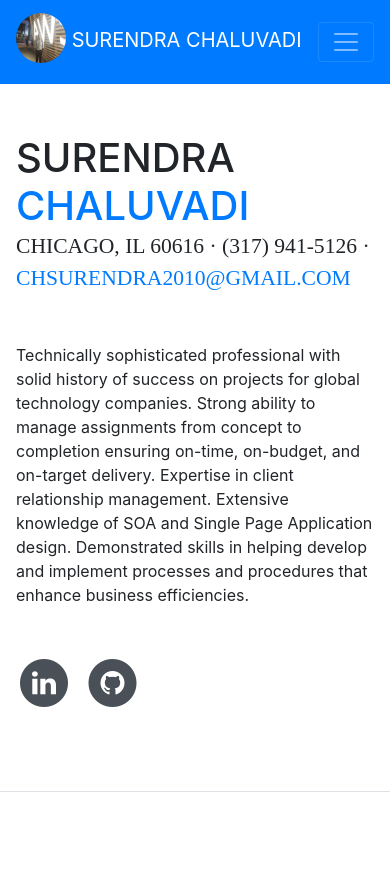
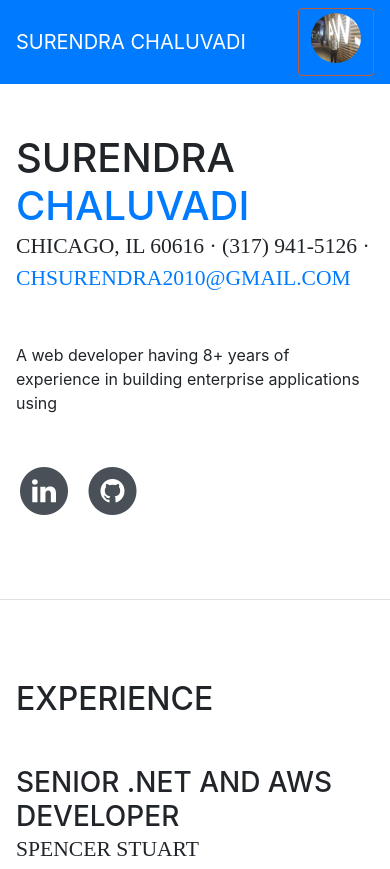
Before and after one commit to chaluvadis/chaluvadis.github.io, a website with bundled scripts: page index.html in a window 390 px wide. Shown: the top 869 px of the page. Built offline with nearby package versions, Linux system fonts and the light colour scheme; a web font is replaced by a local one.

Commit message:
style sheet changes

```diff
--- a/index.html
+++ b/index.html
@@ -23,16 +23,14 @@
 <body id="page-top">
     <nav class="navbar navbar-expand-lg navbar-dark bg-primary fixed-top" id="sideNav">
         <a class="navbar-brand js-scroll-trigger" href="#page-top">
-            <span class="d-block d-lg-none">
-                    <img height="50px" width="50px" class="rounded-circle mx-auto mb-2" src="img/profile.jpg" alt="">
-                    SURENDRA CHALUVADI</span>
+            <span class="d-block d-lg-none">SURENDRA CHALUVADI</span>
             <span class="d-none d-lg-block">
                 <img class="img-fluid img-profile rounded-circle mx-auto mb-2" src="img/profile.jpg" alt="">
             </span>
         </a>
-        <button class="navbar-toggler" type="button" data-toggle="collapse" data-target="#navbarSupportedContent" aria-controls="navbarSupportedContent"
+        <button class="navbar-toggler" style="outline:none;border-color: rgb(189, 92, 56);" type="button" data-toggle="collapse" data-target="#navbarSupportedContent" aria-controls="navbarSupportedContent"
             aria-expanded="false" aria-label="Toggle navigation">
-            <span class="navbar-toggler-icon"></span>
+            <img class="img-fluid img-profile rounded-circle mx-auto mb-2" src="img/profile.jpg" alt="" style="height: 50px;width: 50px;">
         </button>
         <div class="collapse navbar-collapse" id="navbarSupportedContent">
             <ul class="navbar-nav">
@@ -51,9 +49,6 @@
                 <li class="nav-item">
                     <a class="nav-link js-scroll-trigger" href="#interests">Interests</a>
                 </li>
-                <li class="nav-item">
-                    <a class="nav-link js-scroll-trigger" href="#contact">Contact me</a>
-                </li>
             </ul>
         </div>
     </nav>
@@ -67,10 +62,7 @@
                     <a href="mailto:chsurendra2010@gmail.com">chsurendra2010@gmail.com</a>
                 </div>
                 <p class="mb-5">
-                    Technically sophisticated professional with solid history of success on projects for global technology companies. Strong
-                    ability to manage assignments from concept to completion ensuring on-time, on-budget, and on-target delivery.
-                    Expertise in client relationship management. Extensive knowledge of SOA and Single Page Application design.
-                    Demonstrated skills in helping develop and implement processes and procedures that enhance business efficiencies.
+                    A web developer having 8+ years of experience in building enterprise applications using
                 </p>
                 <ul class="list-inline list-social-icons mb-0">
                     <li class="list-inline-item">
```
